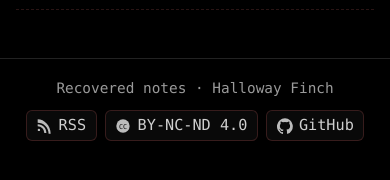
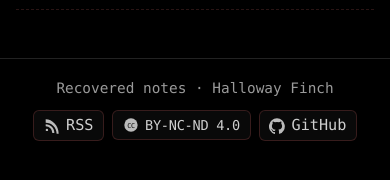
Before and after one commit to HallowayFinch/fincharchive.com, a Jekyll site: the page built from index.html, in a window 390 px wide. Shown: the part 457-637 px from the top of the page. Built offline with Jekyll 4.4.1, drawn with Linux system fonts in a browser that asks for light colours.

Commit message:
Update style.css

```diff
--- a/assets/css/style.css
+++ b/assets/css/style.css
@@ -393,3 +393,12 @@ a:focus-visible,
   line-height:1.6;
   margin:0;
 }
+
+/* Footer badge tweak: tighten CC label on small screens */
+@media (max-width:500px){
+  .badge-cc{
+    letter-spacing:-0.02em;
+    font-size:.85rem;
+    white-space:nowrap;
+  }
+}
```
